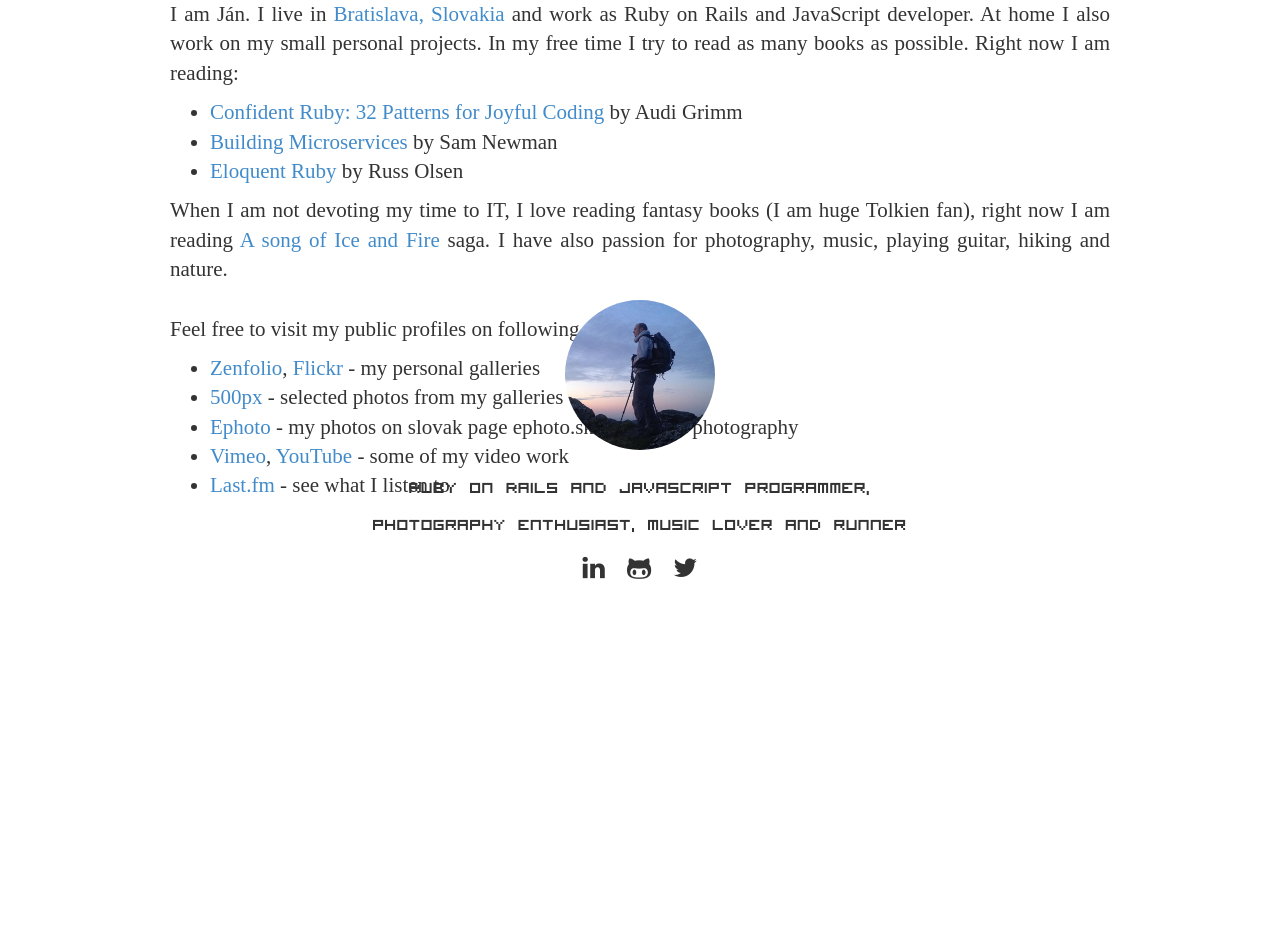
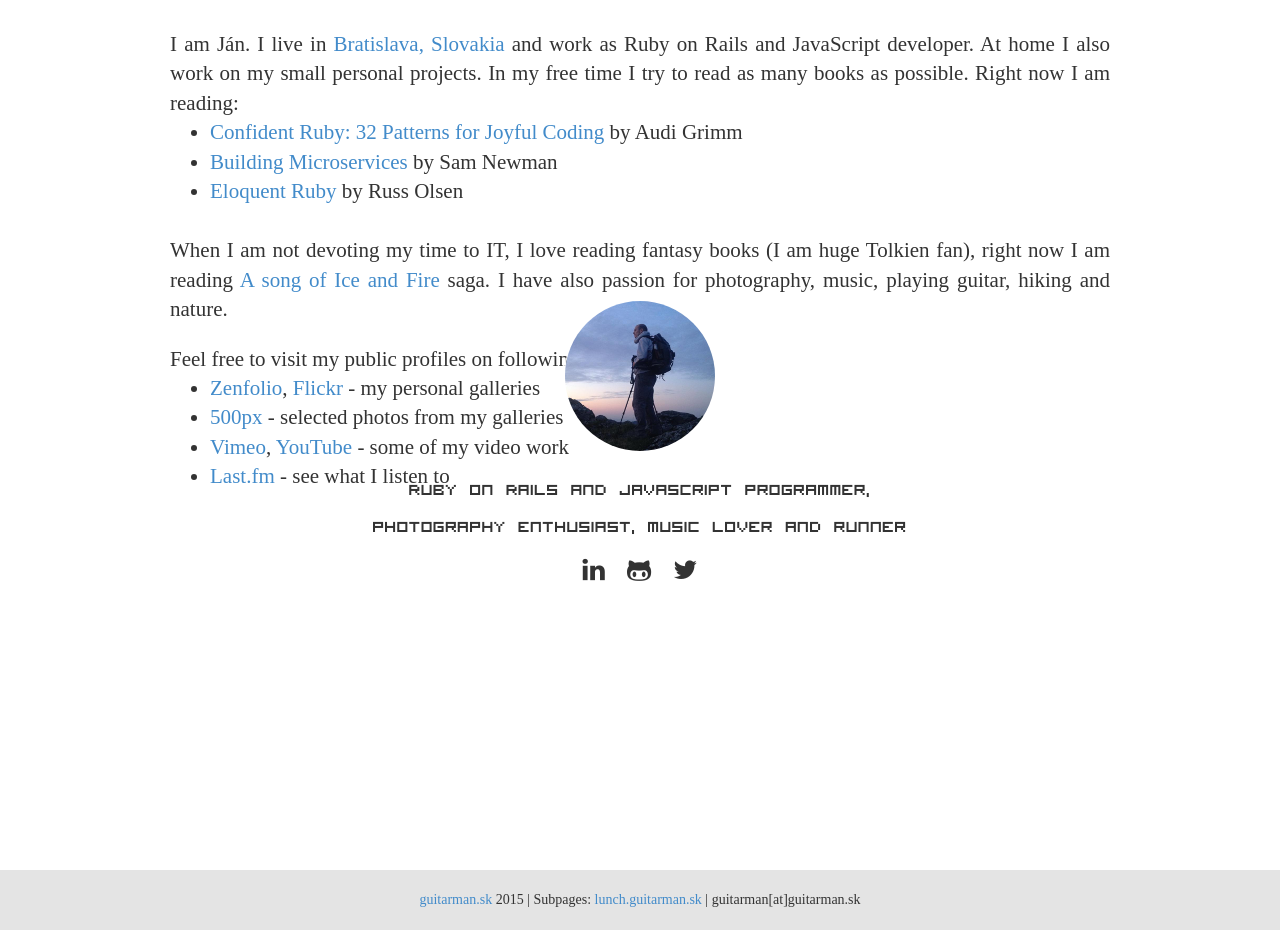
Before and after one commit to guitarman/guitarman.github.io, a Jekyll site: the page built from index.md, in a window 1280 px wide. Built offline with Jekyll 4.4.1, drawn with Linux system fonts in a browser that asks for light colours; some web fonts are replaced; before the commit the page ends 900 px from its top, so only the background shows below that.

Commit message:
adding footer + code cleanup

```diff
--- /dev/null
+++ b/_includes/footer.html
@@ -0,0 +1,9 @@
+<div id="footer">
+  <div class="container">
+    <p>
+      <a href="http://guitarman.sk" target="_blank">guitarman.sk</a>  {{ site.time || date: "%Y" }} |
+      Subpages: <a href="http://lunch.guitarman.sk" target="_blank">lunch.guitarman.sk</a> |
+      guitarman[at]guitarman.sk
+    </p>
+  </div>
+</div>
--- a/_layouts/default.html
+++ b/_layouts/default.html
@@ -3,5 +3,6 @@
 {% include head.html %}
 <body>
   {{ content }}
+  {% include footer.html %}
 </body>
 </html>
--- a/css/main.sass
+++ b/css/main.sass
@@ -24,6 +24,7 @@
     font-family: visitor
     font-size: 26px
     text-align: center
+    background-color: #e4e4e4
 
     .intro
       height: 300px
@@ -33,6 +34,9 @@
       left: 0
       right: 0
       bottom: 0
+
+      img
+        border: 1px solid white
 
       .intro-text
         text-align: center
@@ -46,13 +50,18 @@
         &:hover
           color: #2a6496
 
+  .more-info
+    margin-top: 30px
+    margin-bottom: 30px
+    text-align: justify
+
 /* page content end */
 
 /* footer begin */
 
 #footer
   #height: 60px
-  background-color: #E2E2E2
+  background-color: #e4e4e4
 
   p
     text-align: center
--- a/index.md
+++ b/index.md
@@ -23,61 +23,53 @@
 </section>
 
 <section class="more-info">
-    <div class="container lead">
-        <p>
-            I am Ján. I live in <a href="http://goo.gl/maps/Rpkyr" target="_blank">Bratislava, Slovakia</a> and work as
-            Ruby on Rails and JavaScript developer. At home I also work on my small personal projects. In my free time I try
-            to read as many books as possible. Right now I am reading:
-        </p>
+  <div class="container lead">
 
-        <p>
-            <ul>
-              {% for book in site.data.it_books %}
-                <li>
-                  <a href="{{ book.link}}" target="_blank">{{ book.name }}</a> by {{ book.author }}
-                </li>
-              {% endfor %}
-            </ul>
-        </p>
+    I am Ján. I live in <a href="http://goo.gl/maps/Rpkyr" target="_blank">Bratislava, Slovakia</a> and work as
+    Ruby on Rails and JavaScript developer. At home I also work on my small personal projects. In my free time I try
+    to read as many books as possible. Right now I am reading:
 
-        <p>
-            {% assign book = site.data.hobby_books.last %}
-            When I am not devoting my time to IT, I love reading fantasy books (I am huge Tolkien fan), right now I am reading
-            <a href="{{ book.link }}" target="_blank">{{ book.name }}</a> saga.
-            I have also passion for photography, music, playing guitar, hiking and nature.
-        </p>
+    <ul>
+      {% for book in site.data.it_books %}
+        <li>
+          <a href="{{ book.link}}" target="_blank">{{ book.name }}</a> by {{ book.author }}
+        </li>
+      {% endfor %}
+    </ul>
+  </div>
 
-    </div>
+  <div class="container lead">
+
+    {% assign book = site.data.hobby_books.last %}
+    When I am not devoting my time to IT, I love reading fantasy books (I&nbsp;am huge Tolkien fan), right now I am reading
+    <a href="{{ book.link }}" target="_blank">{{ book.name }}</a> saga.
+    I have also passion for photography, music, playing guitar, hiking and nature.
+
+  </div>
+
+  <div class="container lead">
+
+    Feel free to visit my public profiles on following pages:
+
+    <ul>
+        <li>
+            <a href="http://guitarman.zenfolio.com" target="_blank">Zenfolio</a>,
+            <a href="https://www.flickr.com/photos/guitarman201/albums" target="_blank">Flickr</a>
+            - my personal galleries
+        </li>
+        <li>
+            <a href="http://500px.com/guitarman201" target="_blank">500px</a>
+            - selected photos from my galleries
+        </li>
+        <li>
+            <a href="http://vimeo.com/guitarman" target="_blank">Vimeo</a>,
+            <a href="http://www.youtube.com/user/guitman201/videos" target="_blank">YouTube</a>
+            - some of my video work
+        </li>
+        <li>
+            <a href="http://www.last.fm/user/guitarman201" target="_blank">Last.fm</a>
+            - see what I listen to
+        </li>
+    </ul>
+  </div>
 </section>
-
-<section class="public-pages">
-    <div class="container lead">
-        <p>
-            Feel free to visit my public profiles on following pages:
-        </p>
-        <ul>
-            <li>
-                <a href="http://guitarman.zenfolio.com" target="_blank">Zenfolio</a>,
-                <a href="http://www.flickr.com/photos/101673215@N02/sets/" target="_blank">Flickr</a>
-                - my personal galleries
-            </li>
-            <li>
-                <a href="http://500px.com/guitarman201" target="_blank">500px</a>
-                - selected photos from my galleries
-            </li>
-            <li>
-                <a href="http://www.ephoto.sk" target="_blank">Ephoto</a>
-                - my photos on slovak page ephoto.sk devoted to photography
-            </li>
-            <li>
-                <a href="http://vimeo.com/guitarman" target="_blank">Vimeo</a>,
-                <a href="http://www.youtube.com/user/guitman201/videos" target="_blank">YouTube</a>
-                - some of my video work
-            </li>
-            <li>
-                <a href="http://www.last.fm/user/guitarman201" target="_blank">Last.fm</a>
-                - see what I listen to
-            </li>
-        </ul>
-    </div>
-</section>
--- a/javascripts/main.coffee
+++ b/javascripts/main.coffee
@@ -10,3 +10,4 @@
 resizeTopSection = ->
   height = $(window).height()
   $('.top-section').height(height)
+  $('.more-info').height(height-120)
```
Also changed, not shown: _includes/_footer.html (deleted).
